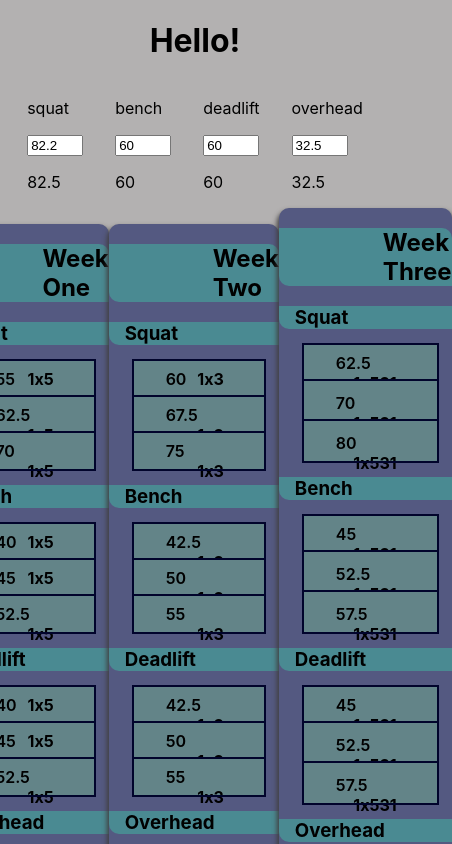
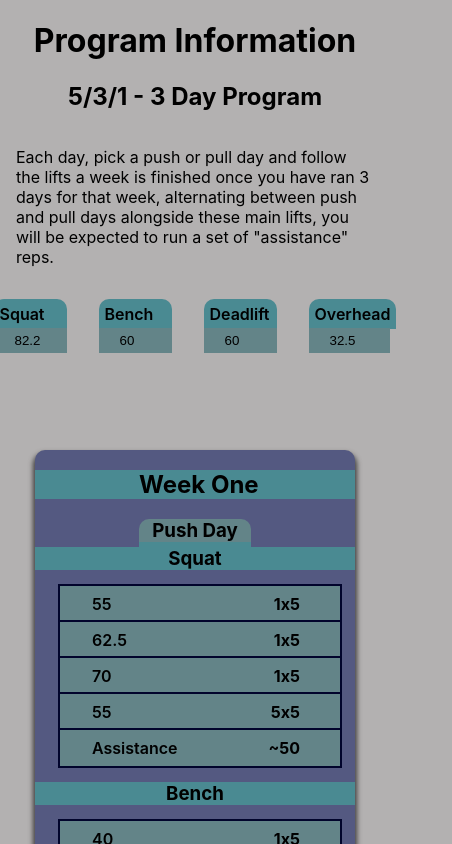
Before and after one commit to AroonSalotra/workout-app, a React (Create React App) app: page / in a window 390 px wide. Shown: the top 844 px of the page, 452 px wide, since content can reach past the window. Built offline with nearby package versions, Linux system fonts and the light colour scheme.

Commit message:
add mobile responiveness

```diff
--- a/src/App.css
+++ b/src/App.css
@@ -2,6 +2,8 @@
     --clr-a: rgb(74, 138, 146);
     --clr-b: rgb(84, 89, 129);
     --clr-c: rgb(95, 100, 143);
+    --clr-d: rgb(99, 132, 136);
+
     --px-5: 10px;
 }
 
@@ -13,31 +15,48 @@ body {
     /* background: var(--clr-c); */
 }
 
-.containerMain {}
+.containerMain {
+    /* margin: auto;
+    width: 1000px; */
+}
 
 .containerWeek {
-    display: flex;
+    margin-top: 5rem;
+    /* border: 3px solid black; */
+
+    display: grid;
     justify-content: center;
+    grid-template-columns: repeat(3, 25rem);
 }
 
 .trainingDay {}
 
+
+.subTitle2 {
+    /* text-align: center; */
+    /* padding-left: rem !important; */
+    background: var(--clr-d) !important;
+    border-radius: 0px !important;
+    border-top-left-radius: var(--px-5) !important;
+    border-top-right-radius: var(--px-5) !important;
+    width: 7rem;
+    border-bottom: 5px solid var(--clr-a);
+}
+
 .trainingDay h3 {
     margin: auto;
-    padding-left: 1rem;
+    /* padding-left: 1rem; */
+    text-align: center;
 }
 
 .containerWeek h3 {
     background: var(--clr-a);
-    border-bottom-left-radius: var(--px-5);
-
+    /* border-bottom-left-radius: var(--px-5); */
 }
 
 .subTitle {
     background: var(--clr-a);
     padding-left: 6.5rem;
-    border-top-right-radius: 10px;
-    border-bottom-left-radius: var(--px-5);
 }
 
 .trainingMax {
@@ -66,9 +85,13 @@ body {
     font-weight: 600;
     transform: translateX(-15px);
     padding: .5rem;
-    background: rgb(99, 132, 136);
+    background: var(--clr-d);
     outline: 2px solid rgb(1, 4, 44);
     padding-left: 2rem;
+}
+
+.trainingWeek li:nth-child(4) {
+    background: var(--clr-d);
 }
 
 .containerContent {
@@ -82,3 +105,32 @@ body {
     float: right;
     padding-right: 2rem;
 }
+.info p {
+    max-width: 40rem;
+    margin: auto;
+    text-align: left;
+}
+
+.inputText {
+    background: var(--clr-a);
+    font-weight: 600;
+    border-top-left-radius: var(--px-5);
+    border-top-right-radius: var(--px-5);
+    padding: 5px;
+}
+
+.inputContainer input {
+    background: var(--clr-a);
+    /* border-radius: 50px; */
+    border: none;
+    /* border: 2px solid black; */
+    padding: 5px;
+    padding-left: 20px;
+    transform: translateY(-17px);
+    background: var(--clr-d);
+}
+
+#Overhead {
+    width: fit-content;
+    width: 56px;
+}
--- a/src/App.js
+++ b/src/App.js
@@ -1,12 +1,14 @@
 
 // import './index.css';
 import './App.css'
+import './Mobile.css'
 // import './trainingMax.css'
 import Landing from "./Landing";
 // import TrainingMax from './TrainingMax';
 import Main from './Main';
 import DebugComponent from './DebugComponent';
 import Lifts from './Lifts';
+import Info from './Info';
 
 function App() {
 
@@ -18,7 +20,8 @@ function App() {
 
   return (
     <div className="App">
-      <Landing round={roundNum} />
+      {/* <Landing round={roundNum} /> */}
+      <Info/>
       <Main round={roundNum} />
       {/* <Lifts round={roundNum} /> */}
       {/* <DebugComponent/> */}
--- /dev/null
+++ b/src/Info.jsx
@@ -0,0 +1,13 @@
+const Info = () => {
+    return (
+        <div className="info">
+            <h1>Program Information</h1>
+            <h2>5/3/1 - 3 Day Program</h2>
+            <p>Each day, pick a push or pull day and follow the lifts
+            a week is finished once you have ran 3 days for that week, alternating between push and pull days
+            alongside these main lifts, you will be expected to run a set of "assistance" reps.</p>
+        </div>
+     );
+}
+
+export default Info;
--- a/src/Lifts.jsx
+++ b/src/Lifts.jsx
@@ -9,13 +9,14 @@ const Lifts = (props) => {
 
         let result = []
         let reps = []
+        let index = 0;
 
         switch (week) {
             case 1:
-                reps.push(5)
+                reps.push(5, 5, 5)
                 break;
             case 2:
-                reps.push(3)
+                reps.push(3, 3, 3)
                 break;
             case 3:
                 reps.push(5, 3, 1)
@@ -25,13 +26,14 @@ const Lifts = (props) => {
         }
 
         for (let a = 0; a < args.length; a++) {
-            for (let b = 0; b < reps.length; b++) {
-            }
-            result.push(<li key={args[a]}>{props.round(operand * args[a])} <span className="reps">1x{reps}</span>  </li>)
+            result.push(<li key={args[a]}>{props.round(operand * args[a])} <span className="reps">1x{reps[index]}</span>  </li>)
+            index++
         }
+
+        result.push(<li key={"lastRep"} className="lastRep"> {props.round(operand * args[0])} <span className="reps">5x5</span> </li>)
+        result.push(<li key={"assistance"} className="assistance">Assistance <span className="reps">~50</span> </li>)
         return <ul>{result}</ul>
     }
-
 
     return (
         <div>
--- a/src/Main.jsx
+++ b/src/Main.jsx
@@ -14,16 +14,16 @@ const Main = (props) => {
         const id = e.target.id;
 
         switch (id) {
-            case "squat":
+            case "Squat":
                 liftType = setSquat;
                 break;
-            case "bench":
+            case "Bench":
                 liftType = setBench;
                 break;
-            case "deadlift":
+            case "Deadlift":
                 liftType = setDeadlift;
                 break;
-            case "overhead":
+            case "Overhead":
                 liftType = setOverhead;
                 break;
             default:
@@ -38,19 +38,19 @@ const Main = (props) => {
                 <TrainingMax liftType={squat}
                     round={props.round}
                     handleChange={handleChange}
-                    id="squat" />
+                    id="Squat" />
                 <TrainingMax liftType={bench}
                     round={props.round}
                     handleChange={handleChange}
-                    id="bench" />
+                    id="Bench" />
                 <TrainingMax liftType={deadlift}
                     round={props.round}
                     handleChange={handleChange}
-                    id="deadlift" />
+                    id="Deadlift" />
                 <TrainingMax liftType={overhead}
                     round={props.round}
                     handleChange={handleChange}
-                    id="overhead" />
+                    id="Overhead" />
             </div>
 
             {/* <h2 className="subTitle">Week One</h2> */}
@@ -58,12 +58,15 @@ const Main = (props) => {
                 <div className="trainingWeek">
                     <h2 className="subTitle">Week One</h2>
                     <div className="trainingDay">
+                        <h3 className="subTitle2">Push Day</h3>
                         <h3>Squat</h3>
                         <Lifts args={[0.65, 0.75, 0.85]} operand={squat} week={1} round={props.round} />
                         <h3>Bench</h3>
                         <Lifts args={[0.65, 0.75, 0.85]} operand={bench} week={1} round={props.round} />
+                        {/* <hr /> */}
                     </div>
                     <div className="trainingDay">
+                        <h3 className="subTitle2">Pull Day</h3>
                         <h3>Deadlift</h3>
                         <Lifts args={[0.65, 0.75, 0.85]} operand={deadlift} week={1} round={props.round} />
                         <h3>Overhead</h3>
@@ -74,12 +77,16 @@ const Main = (props) => {
                 <div className="trainingWeek">
                     <h2 className="subTitle">Week Two</h2>
                     <div className="trainingDay">
+                        <h3 className="subTitle2">Push Day</h3>
+
                         <h3>Squat</h3>
                         <Lifts args={[0.70, 0.80, 0.90]} operand={squat} week={2} round={props.round} />
                         <h3>Bench</h3>
                         <Lifts args={[0.70, 0.80, 0.90]} operand={bench} week={2} round={props.round} />
+                        {/* <hr /> */}
                     </div>
                     <div className="trainingDay">
+                        <h3 className="subTitle2">Pull Day</h3>
                         <h3>Deadlift</h3>
                         <Lifts args={[0.70, 0.80, 0.90]} operand={deadlift} week={2} round={props.round} />
                         <h3>Overhead</h3>
@@ -90,18 +97,21 @@ const Main = (props) => {
                 <div className="trainingWeek">
                     <h2 className="subTitle">Week Three</h2>
                     <div className="trainingDay">
+                        <h3 className="subTitle2">Push Day</h3>
                         <h3>Squat</h3>
                         <Lifts args={[0.75, 0.85, 0.95]} operand={squat} week={3} round={props.round} />
                         <h3>Bench</h3>
                         <Lifts args={[0.75, 0.85, 0.95]} operand={bench} week={3} round={props.round} />
+                        {/* <hr /> */}
                     </div>
                     <div className="trainingDay">
+                        <h3 className="subTitle2">Pull Day</h3>
+
                         <h3>Deadlift</h3>
                         <Lifts args={[0.75, 0.85, 0.95]} operand={deadlift} week={3} round={props.round} />
                         <h3>Overhead</h3>
                         <Lifts args={[0.75, 0.85, 0.95]} operand={overhead} week={3} round={props.round} />
                     </div>
-
                 </div>
             </div>
         </div>
--- /dev/null
+++ b/src/Mobile.css
@@ -0,0 +1,18 @@
+@media (max-width: 900px) {
+    .containerWeek {
+        display: flex;
+        flex-direction: column;
+        gap: 5rem;
+    }
+
+    .info p {
+        padding: 1rem;
+    }
+}
+
+@media (max-width: 1400px) {
+    .containerWeek {
+        display: flex;
+    }
+
+}
--- a/src/TrainingMax.jsx
+++ b/src/TrainingMax.jsx
@@ -1,11 +1,11 @@
 
 const TrainingMax = (props) => {
     return (
-        <div>
-            <p>{props.id}</p>
+        <div className="inputContainer">
+            <p className="inputText">{props.id}</p>
             <input type="number" name="" id={props.id} value={props.liftType}
                 onChange={(e) => props.handleChange(e)} />
-            <p>{props.round(props.liftType)} </p>
+            {/* <p>{props.round(props.liftType)} </p> */}
         </div>
     );
 }
```
